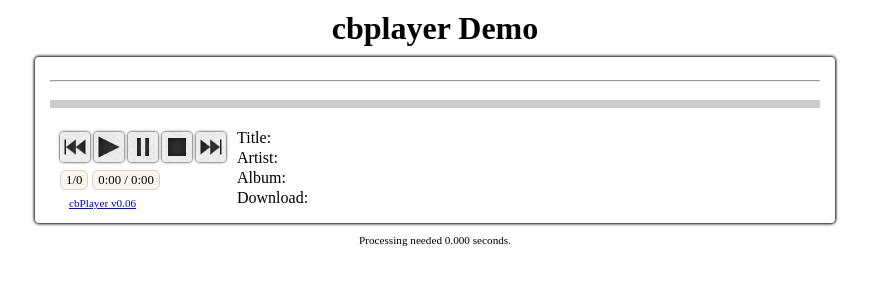
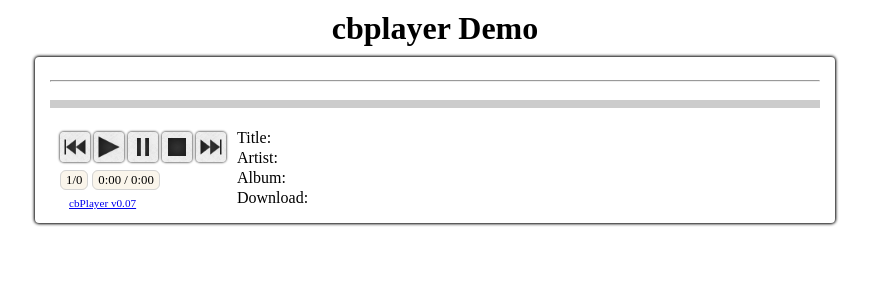
Before and after one commit to chris-blues/cbPlayer, a PHP site: page / in a window 1280 px wide. Shown: the top 300 px of the page, without its empty margins (205-1074 px from the left). Run offline with PHP 8.4, Linux system fonts and the light colour scheme; data that the repository does not hold is empty.

Commit message:
Bump up version number to 0.07

```diff
--- a/cbplayer.php
+++ b/cbplayer.php
@@ -9,7 +9,7 @@
 <div id="cbplayer">
 <?php
 $starttime = microtime(true);
-$version = "v0.06";
+$version = "v0.07";
 
 require_once('getID3/getid3/getid3.php');
 $getID3 = new getID3;
@@ -578,6 +578,6 @@ initPlayer();
 </div>
 <?php
 $endtime = microtime(true);
-echo "<p id=\"footer\" style=\"font-size: 0.7em; text-align: center;\">Processing needed " . number_format($endtime - $starttime, 3) . " seconds.</p>\n";
+//echo "<p id=\"footer\" style=\"font-size: 0.7em; text-align: center;\">Processing needed " . number_format($endtime - $starttime, 3) . " seconds.</p>\n";
 //echo "<pre>"; print_r($files); echo "</pre>\n";
 ?>
```
